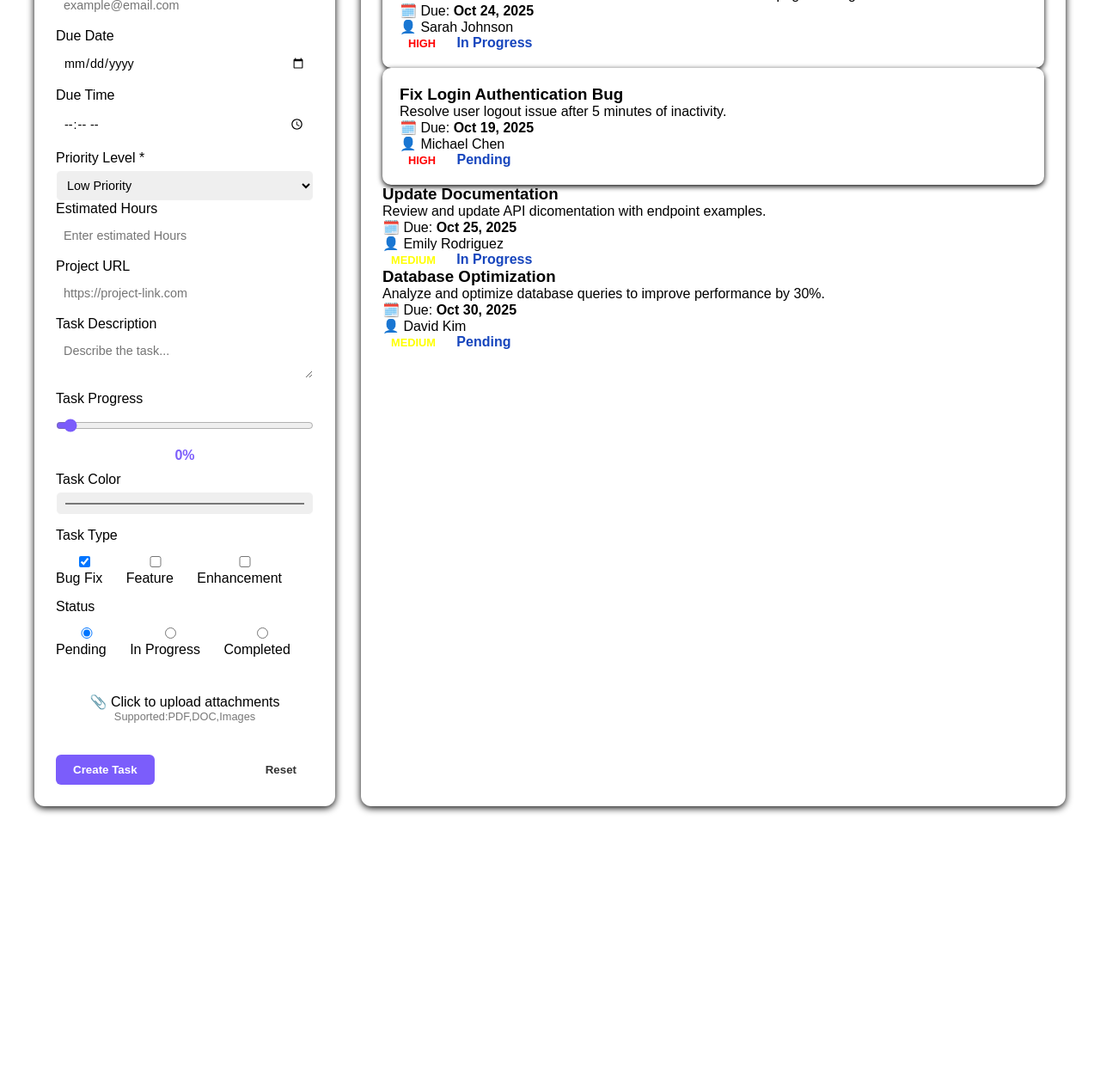
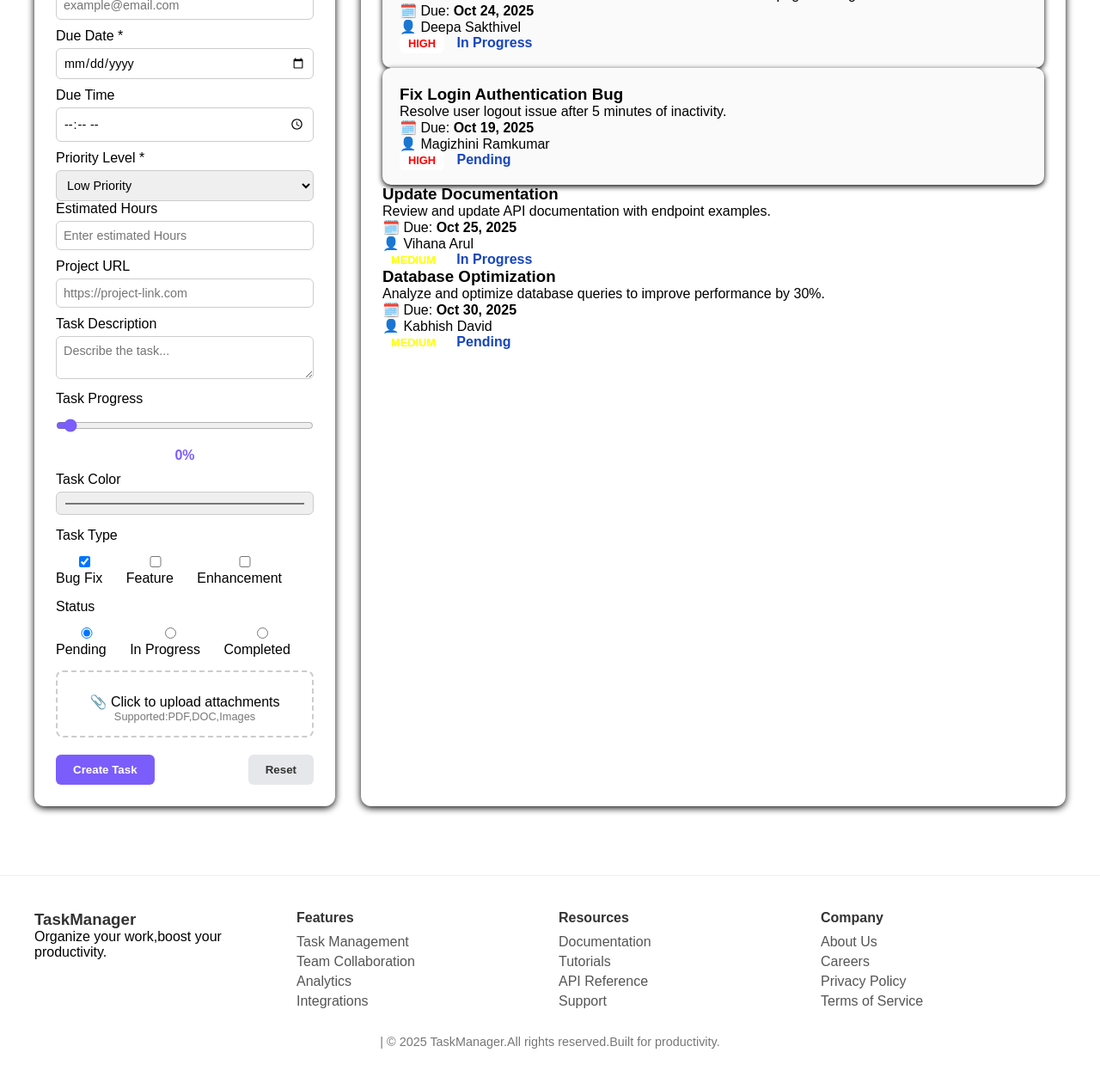
Before and after one commit to deepasakthivel24/TASKMANAGER, a plain HTML site: page index.html in a window 1280 px wide. Shown: the part 274-1534 px from the top of the page at 86% size. Before the commit the page ends 1252 px from the top, so only its background shows below. Drawn offline with Linux system fonts and the light colour scheme.

Commit message:
footer add

```diff
--- a/index.html
+++ b/index.html
@@ -26,13 +26,13 @@
         <section class="create-task">
             <h2>📝 Create New Task</h2>
             <form>
-                <label>Task Name</label>
+                <label>Task Name *</label>
                 <input type="text" placeholder="Enter task name" required>
 
-                <label>Assignee Email</label>
+                <label>Assignee Email *</label>
                 <input type="email" placeholder="example@email.com" required>
 
-                <label>Due Date</label>
+                <label>Due Date *</label>
                 <input type="date" required>
 
                 <label>Due Time</label>
@@ -81,7 +81,7 @@
                        📎 Click to upload attachments
                     <span class="sub-text">Supported:PDF,DOC,Images</span>
                 </label>
-                <input type="file" id="fileupload" hidden>
+                <input type="file" id="fileUpload" hidden>
             </div>
             <div class="form-buttons">
                 <button type="submit"class="btn primary">Create Task</button>
@@ -105,7 +105,7 @@
                     <h3>Design Homepage Mockup</h3>
                     <p>Create wireframes and modern UI elements for the new homepage redesign.</p>
                     <p>🗓️ Due: <b>Oct 24, 2025</b></p>
-                    <p>👤 Sarah Johnson</p>
+                    <p>👤 Deepa Sakthivel</p>
                     <div class="tags">
                         <span class="tag high">HIGH</span>
                         <span class="status in-progress">In Progress</span>
@@ -116,7 +116,7 @@
                     <h3>Fix Login Authentication Bug</h3>
                     <p>Resolve user logout issue after 5 minutes of inactivity.</p>
                     <p>🗓️ Due: <b>Oct 19, 2025</b></p>
-                    <p>👤 Michael Chen</p>
+                    <p>👤 Magizhini Ramkumar</p>
                     <div class="tags">
                         <span class="tag high">HIGH</span>
                         <span class="status in-progress">Pending</span>
@@ -125,9 +125,9 @@
 
                 <article class="tasks-card medium">
                     <h3>Update Documentation</h3>
-                    <p>Review and update API dicomentation with endpoint examples.</p>
+                    <p>Review and update API documentation with endpoint examples.</p>
                       <p>🗓️ Due: <b>Oct 25, 2025</b></p>
-                    <p>👤 Emily Rodriguez</p>
+                    <p>👤 Vihana Arul</p>
                     <div class="tags">
                         <span class="tag medium">MEDIUM</span>
                         <span class="status in-progress">In Progress</span>
@@ -138,7 +138,7 @@
                     <h3>Database Optimization</h3>
                     <p>Analyze and optimize database queries to improve performance by 30%.</p>
                       <p>🗓️ Due: <b>Oct 30, 2025</b></p>
-                    <p>👤 David Kim</p>
+                    <p>👤 Kabhish David</p>
                     <div class="tags">
                         <span class="tag medium">MEDIUM</span>
                         <span class="status in-progress">Pending</span>
@@ -147,6 +147,44 @@
             </div>
         </section>
     </main>
-
+    <!--.....Footer.......-->
+    <footer>
+        <div class="footer-columns">
+            <div>
+                <h3>TaskManager</h3>
+                <p>Organize your work,boost your productivity.</p>
+            </div>
+            <div>
+                <h4>Features</h4>
+                <ul>
+                    <li>Task Management</li>
+                    <li>Team Collaboration</li>
+                    <li>Analytics</li>
+                    <li>Integrations</li>
+                </ul>
+            </div>
+        <div>
+        <h4>Resources</h4>
+        <ul>
+            <li>Documentation</li>
+            <li>Tutorials</li>
+            <li>API Reference</li>
+            <li>Support</li>
+        </ul>
+    </div>
+<div>
+    <h4>Company</h4>
+    <ul>
+        <li>About Us</li>
+        <li>Careers</li>
+        <li>Privacy Policy</li>
+        <li>Terms of Service</li>
+    </ul>
+    </div>
+</div>
+<p class="footer-bottom">
+ | © 2025 TaskManager.All rights reserved.Built for productivity.
+</p>
+</footer>
 </body>
 </html>
--- a/style.css
+++ b/style.css
@@ -52,7 +52,7 @@ body{
 }
 /*................Create Task.................*/
 .create-task{
-    background: white;
+    background:#fff;
     border-radius: 12px;
     padding:25px;
     box-shadow: 0 2px 8px black;
@@ -68,7 +68,7 @@ body{
 input,select,textarea{
     width:100%;
     padding: 8px;
-    border: 1px solid white;
+    border: 1px solid #ccc;
     border-radius: 6px;
     margin-top: 5px;
     font-size: 0.9rem;
@@ -94,7 +94,7 @@ input[type="range"]{
     margin-right: 10px;
 }
 .upload-box{
-    border: 2px dashed white;
+    border: 2px dashed #ccc;
     border-radius: 8px;
     text-align: center;
     padding: 15px;
@@ -104,7 +104,7 @@ input[type="range"]{
 }
 .upload-box:hover{
     border-color: #7b5dfb;
-    background:white;
+    background:#fafaff;
 }
 .upload-label{
     font-weight: 500;
@@ -133,12 +133,12 @@ input[type="range"]{
 
 }
 .secondary{
-    background:white;
+    background:#e5e7eb;
     color: #333;
 }
 /*............Active task............*/
 .active-tasks{
-    background:white;
+    background:#fff;
     border-radius: 12px;
     padding: 25px;
     box-shadow: 0 2px 8px black;
@@ -147,8 +147,8 @@ input[type="range"]{
     margin: 10px 0 20px;
 }
 .filter-buttons button{
-    border: 1px solid white;
-    background: white;
+    border: 1px solid #ddd;
+    background:#fff;
     padding: 6px 14px;
     border-radius: 20px;
     cursor: pointer;
@@ -157,7 +157,7 @@ input[type="range"]{
 .filter-buttons button.active,
 .filter-buttons button:hover{
     background:#7b5dfb;
-    color: white;
+    color: #fff;
 }
 .task-grid{
     display: grid;
@@ -165,7 +165,7 @@ input[type="range"]{
     gap: 20px;
 }
 .task-card{
-    background: white;
+    background:#fafafa;
     border-radius: 10px;
     padding: 20px;
     box-shadow: 0 2px 6px black;
@@ -198,3 +198,49 @@ input[type="range"]{
     font-weight: 600;
     margin-left: 10px;
 }
+/*........Footer.........*/
+footer{
+    background:#fff;
+    margin-top: 40px;
+    padding: 40px;
+    border-top: 1px solid #eee;
+}
+.footer-columns{
+    display: grid;
+    grid-template-columns: repeat(auto-fit, minmax(180px,1fr));
+    gap: 20px;
+}
+footer h3,footer h4{
+    color:#333;
+}
+footer ul{
+    list-style: none;
+    margin-top: 10px;
+}
+footer li{
+    margin-bottom: 5px;
+    color:#555;
+}
+.footer-bottom{
+    text-align: center;
+    font-size: 0.9rem;
+    margin-top: 25px;
+    color:#777;
+}
+/*.........Responsive..........*/
+@media (max-width:900px) {
+    .main-container{
+        grid-template-columns: 1fr;
+        padding: 20px;
+    }
+}
+@media (max-width: 500px){
+    .navbar{
+        flex-direction: column;
+        align-items: flex-start;
+    }
+    .nav-links{
+        margin-top: 8px;
+    }
+
+}
```
